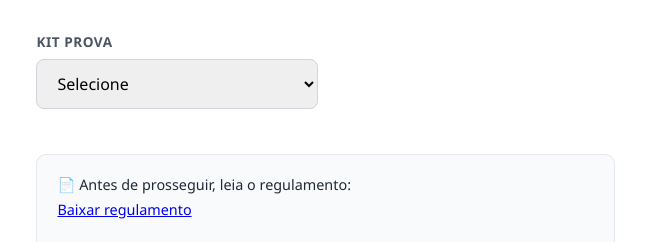
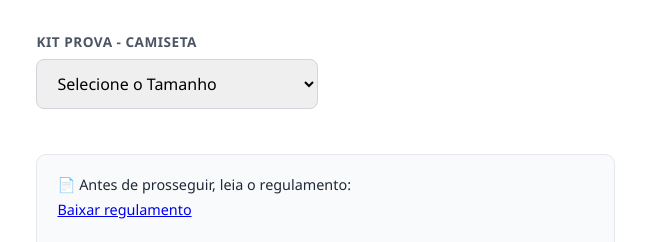
Before and after one commit to raphaelolimpio/FATInscricao, a website: page index.html in a window 1280 px wide. Shown: the part 761-1003 px from the top of the page, 475-1121 px from the left. Drawn offline with Linux system fonts and the light colour scheme.

Commit message:
atualização de cadastro, impondo limite de inscritos para o primeiro lote e alteração de valor para o segundo lote, e adição do tamanho nas camisetas

```diff
--- a/index.html
+++ b/index.html
@@ -93,14 +93,15 @@
                             </select>
                         </div>
                         <div class="form-group">
-                            <label for="tamanho_Camisa">Kit Prova</label>
+                            <label for="tamanho_Camisa">Kit Prova - Camiseta</label>
                             <select id="tamanho_Camisa" required>
-                                <option value="" disabled selected>Selecione</option>
-                                <option value="P">
-                                    <P>P</P>
-                                </option>
+                                <option value="" disabled selected>Selecione o Tamanho</option>
+                                <option value="8anos">8 anos</option>
+                                <option value="10anos">10 anos</option>
+                                <option value="P">P</option>
                                 <option value="M">M</option>
                                 <option value="G">G</option>
+                                <option value="GG">GG</option>
 
                             </select>
                         </div>
--- a/serve.js
+++ b/serve.js
@@ -131,7 +131,7 @@ app.post("/api/checkout", async (req, res) => {
         if (categoria === "Mirim" || categoria === "Cadete") {
             const LIMITE_LOTE_1 = 15;
             if (totalPagos <= LIMITE_LOTE_1) {
-                valorPix = 40000;
+                valorPix = 45000;
                 loteAplicado = 1;
             } else {
                 valorPix = 65000;
```
